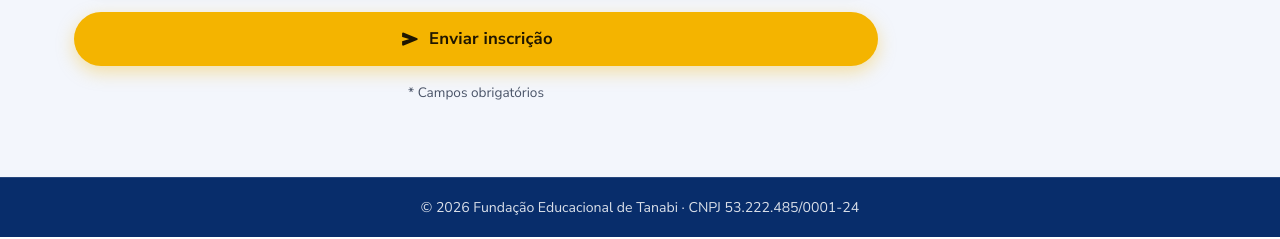
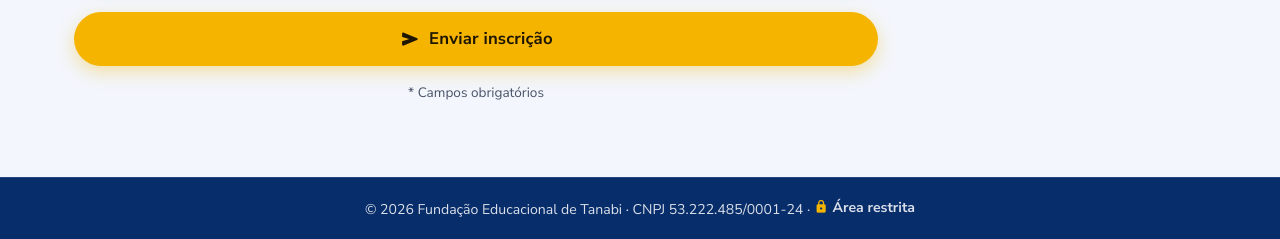
Before and after one commit to DrMetzger/FundacaoTanabi, a PHP site: page /concurso-de-bolsas.html in a window 1280 px wide. Shown: the part 2114-2353 px from the top of the page. Run offline with PHP 8.4, Linux system fonts and the light colour scheme.

Commit message:
Link para a área restrita no rodapé
Co-Authored-By: Claude Opus 5.5 <noreply@anthropic.com>
Claude-Session: https://claude.ai/code/session_018Fa9fTr4J3gQqMYPBMksqv

```diff
--- a/assets/css/style.css
+++ b/assets/css/style.css
@@ -653,3 +653,7 @@ html.hc .topbar { background: #fff; }
 }
 @media (min-width: 1100px) { .conq-grid { grid-template-columns: repeat(3, 1fr); } }
 .topbar .container { max-width: 1360px; }
+.link-restrito { display: inline-flex; align-items: center; gap: 4px; white-space: nowrap; color: #fff; font-weight: 700; text-decoration: none; }
+.link-restrito .ms { font-size: 1.05em; color: var(--accent); }
+.footer--slim .link-restrito, .footer__bottom .link-restrito { color: inherit; }
+.link-restrito:hover { text-decoration: underline; }
--- a/concurso-de-bolsas.html
+++ b/concurso-de-bolsas.html
@@ -232,7 +232,7 @@
 
   <footer class="footer footer--slim">
     <div class="footer__bottom">
-      <p>© <span id="ano">2026</span> Fundação Educacional de Tanabi · CNPJ 53.222.485/0001-24</p>
+      <p>© <span id="ano">2026</span> Fundação Educacional de Tanabi · CNPJ 53.222.485/0001-24 · <a class="link-restrito" href="restrito/"><span class="ms" aria-hidden="true">lock</span> Área restrita</a></p>
     </div>
   </footer>
 
--- a/index.html
+++ b/index.html
@@ -454,7 +454,7 @@
       </div>
     </div>
     <div class="footer__bottom">
-      <p>© <span id="ano">2026</span> Fundação Educacional de Tanabi · Todos os direitos reservados.</p>
+      <p>© <span id="ano">2026</span> Fundação Educacional de Tanabi · Todos os direitos reservados. · <a class="link-restrito" href="restrito/"><span class="ms" aria-hidden="true">lock</span> Área restrita</a></p>
     </div>
   </footer>
 
```
